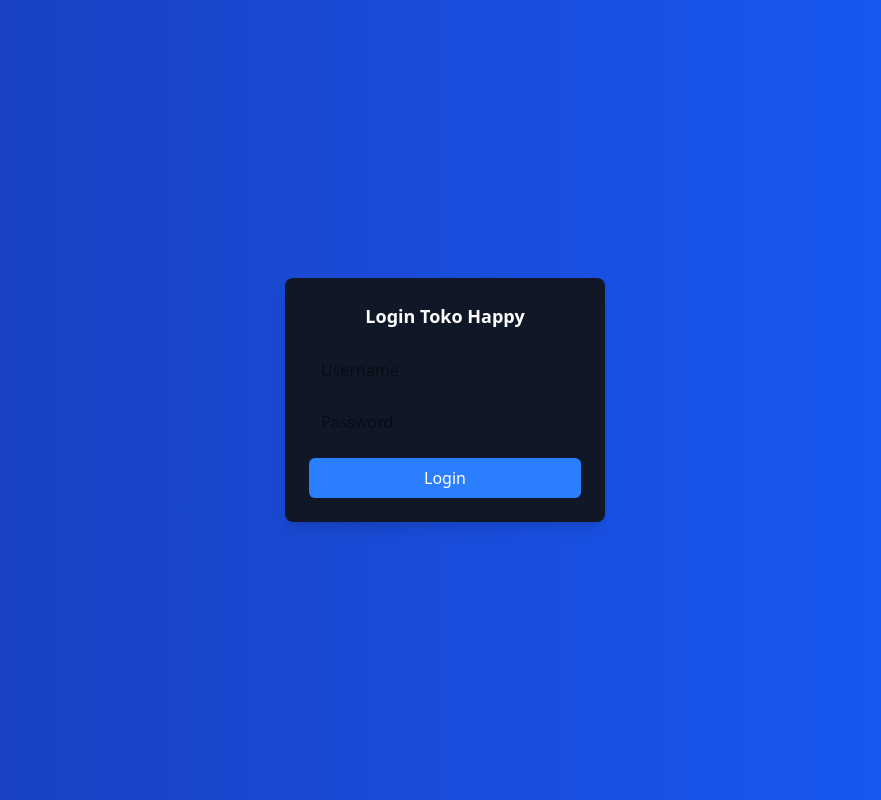
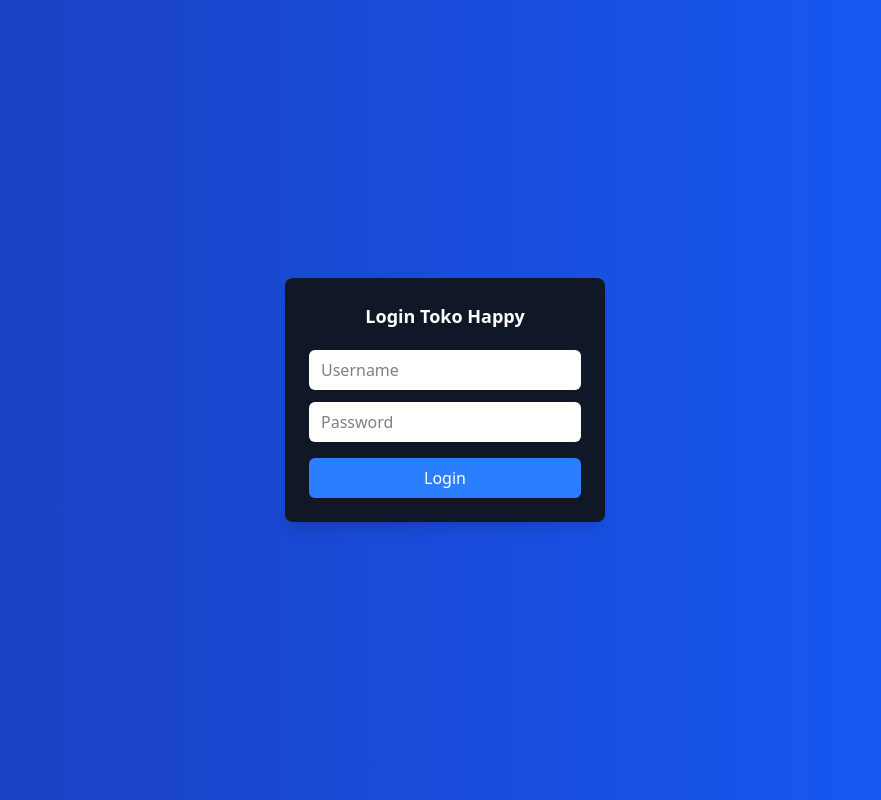
Before and after one commit to Opjasson/toko_happy, a React (Vite) app in the folder toko_happy/: page /login in a window 1280 px wide. Shown: the whole page, without its empty margins (195-1076 px from the left). Built offline with nearby package versions, Linux system fonts and the light colour scheme.

Commit message:
frontend : done setting Login page template

```diff
--- a/toko_happy/src/Pages/LoginPage.jsx
+++ b/toko_happy/src/Pages/LoginPage.jsx
@@ -23,14 +23,14 @@
                       placeholder="Username"
                       value={username}
                       onChange={(e) => setUsername(e.target.value)}
-                      className="w-full px-3 py-2 mb-3 rounded-md focus:outline-none focus:ring-2 focus:ring-blue-400"
+                      className="w-full px-3 py-2 bg-white mb-3 rounded-md focus:outline-none focus:ring-2 focus:ring-blue-400"
                   />
                   <input
                       type="password"
                       placeholder="Password"
                       value={password}
                       onChange={(e) => setPassword(e.target.value)}
-                      className="w-full px-3 py-2 mb-4 rounded-md focus:outline-none focus:ring-2 focus:ring-blue-400"
+                      className="w-full px-3 py-2 bg-white mb-4 rounded-md focus:outline-none focus:ring-2 focus:ring-blue-400"
                   />
                   <button
                       type="submit"
```
